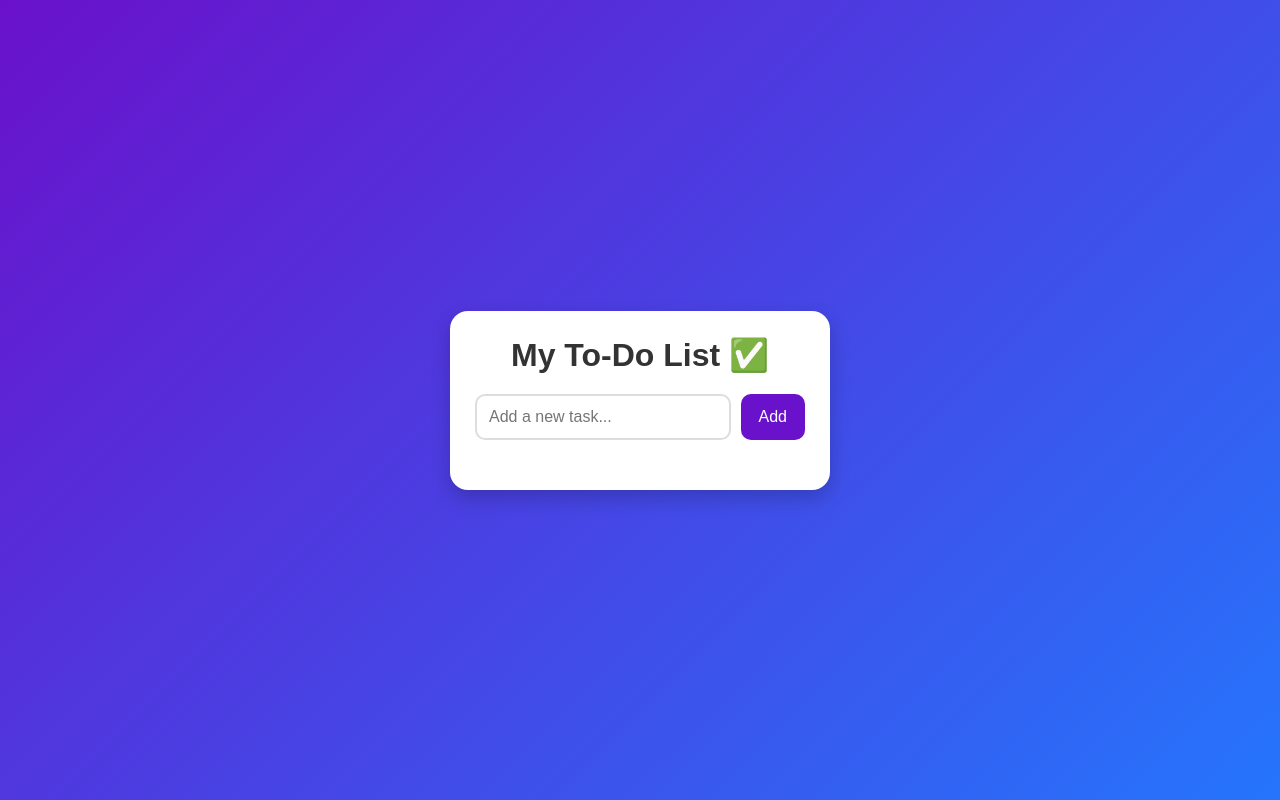
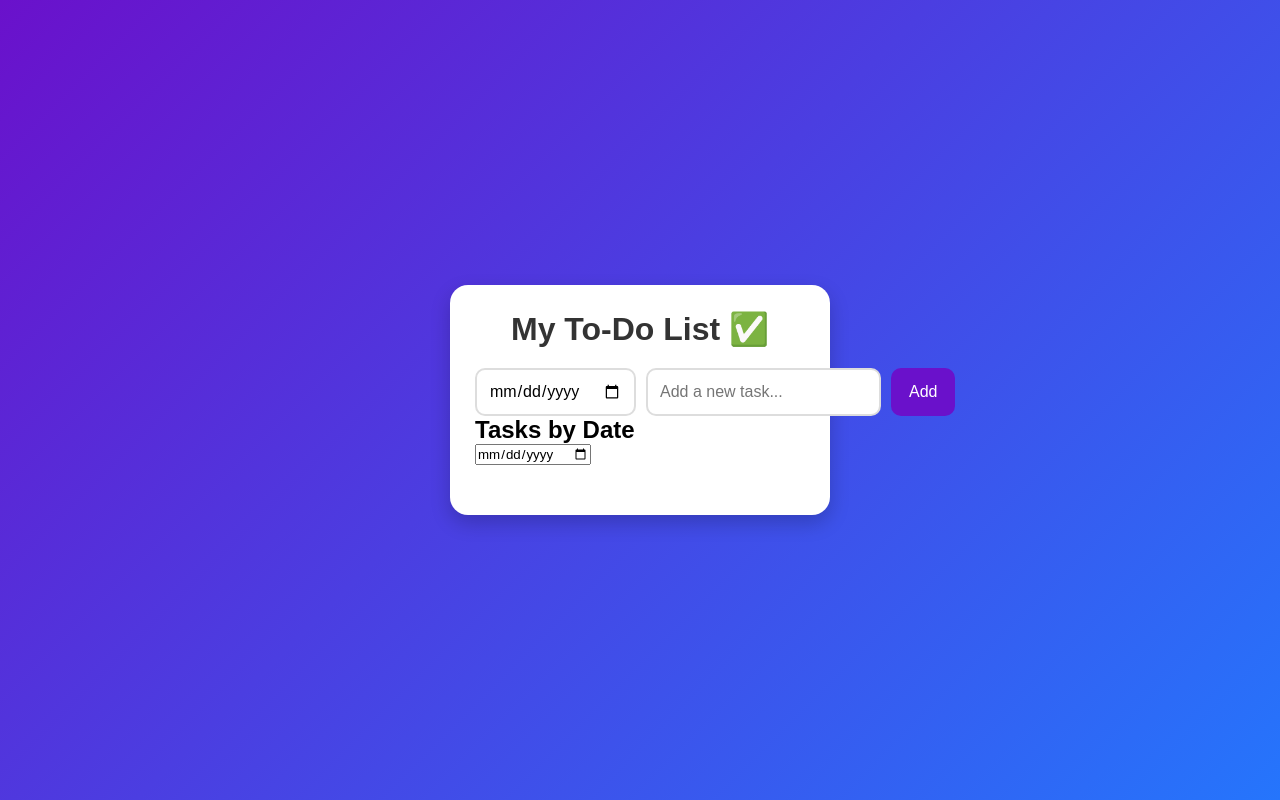
Before and after one commit to jmr2785/To-do-list-app, a plain HTML site: page index.html in a window 1280 px wide. Drawn offline with Linux system fonts and the light colour scheme.

Commit message:
Update index.html

```diff
--- a/index.html
+++ b/index.html
@@ -1,23 +1,33 @@
+<!-- index.html with integrated calendar -->
 <!DOCTYPE html>
 <html lang="en">
 <head>
 <meta charset="UTF-8" />
 <meta name="viewport" content="width=device-width, initial-scale=1.0" />
-    <title>Colorful To-Do App</title>
+<title>To-Do App with Calendar</title>
 <link rel="stylesheet" href="style.css" />
 </head>
 <body>
-
 <div class="container">
 <h1>My To-Do List ✅</h1>
 
+
 <div class="input-box">
+<input type="date" id="taskDate" />
 <input type="text" id="taskInput" placeholder="Add a new task..." />
 <button id="addBtn">Add</button>
 </div>
 
+
+<div class="calendar-box">
+<h2>Tasks by Date</h2>
+<input type="date" id="filterDate" />
+</div>
+
+
 <ul id="taskList"></ul>
 </div>
+
 
 <script src="script.js"></script>
 </body>
```
Lines whose indentation alone changed are shown as unchanged.
